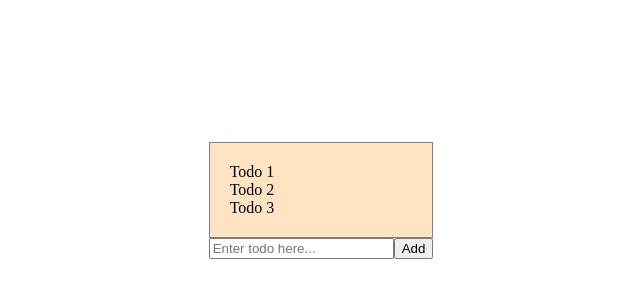
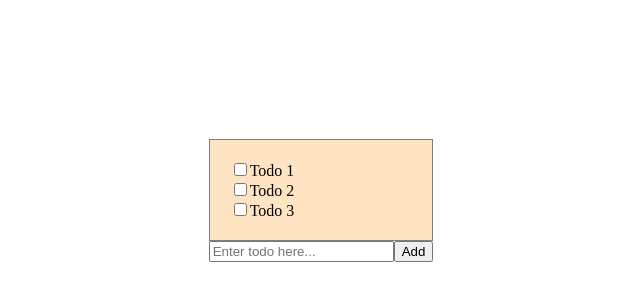
Before and after one commit to billymohajeri/javascript-todo-app, a plain HTML site: page index.html in a window 1280 px wide. Shown: the part 200-500 px from the top of the page, without its empty margins (319-959 px from the left). Drawn offline with Linux system fonts and the light colour scheme.

Commit message:
Add checkbox to the todos

```diff
--- a/index.html
+++ b/index.html
@@ -9,7 +9,7 @@
   </head>
   <body>
     <section class="main-container">
-      <section class="list-container"></section>
+      <ul class="list-container"></ul>
       <section class="add-container">
         <input type="text" placeholder="Enter todo here..." /><input
           type="button"
--- a/index.js
+++ b/index.js
@@ -2,10 +2,9 @@ const todos = ["Todo 1", "Todo 2", "Todo 3"];
 
 const listContainer = document.querySelector(".list-container");
 todos.forEach((todo) => {
-  const todoLabel = document.createElement("label");
-  todoLabel.textContent = todo;
-  console.log(todoLabel);
-  listContainer.appendChild(todoLabel);
+  let todoItem = document.createElement("li");
+  todoItem.innerHTML = `<input type="checkbox" id="${todo}"><label for="${todo}">${todo}</label>`;
+  listContainer.appendChild(todoItem);
 });
 
 console.log(todos);
--- a/style.css
+++ b/style.css
@@ -19,3 +19,9 @@ body {
   display: flex;
   flex-direction: column;
 }
+
+ul {
+    list-style-type: none;
+    padding: 0;
+    margin: 0;
+  }
```
